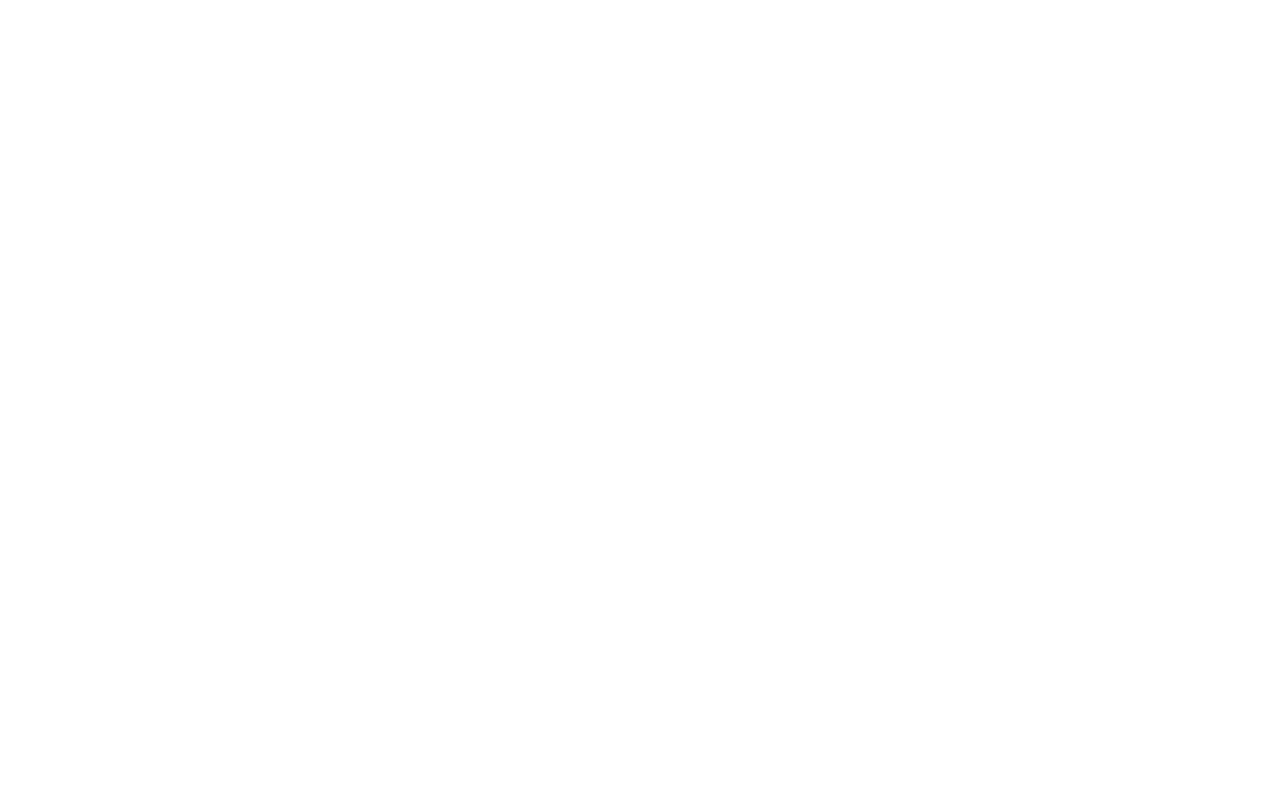
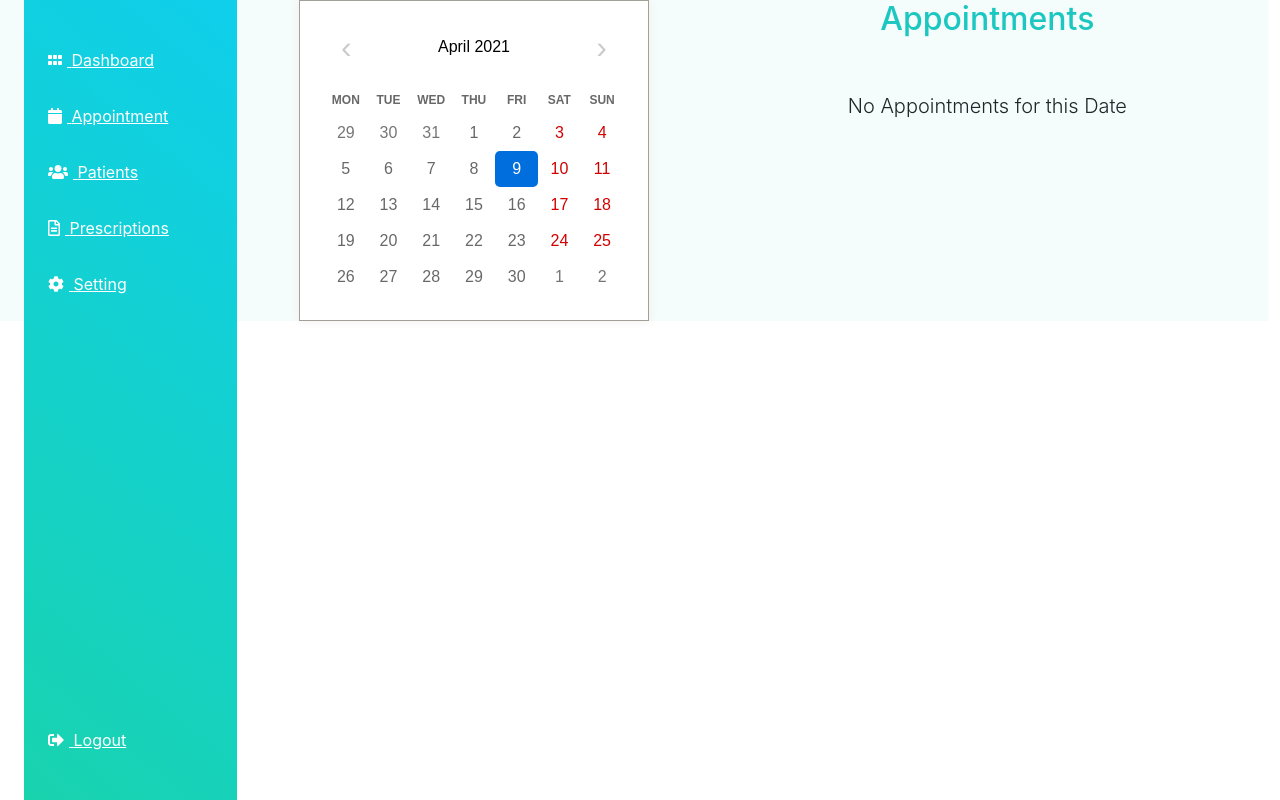
Before and after one commit to NayemulSCode/doctor-portal-client, a React (Create React App) app: page /dashboard/appointment in a window 1280 px wide. Built offline with nearby package versions, Linux system fonts and the light colour scheme; no server answers.

Commit message:
Revert "Revert "Dashboard""

```diff
--- a/src/App.js
+++ b/src/App.js
@@ -10,6 +10,8 @@
 import Appointment from './components/Appointment/Appiontment/Appointment';
 import Login from './components/Login/Login';
 import { createContext, useState } from 'react';
+import Dashboard from './components/Dashboard/Dashboard/Dashboard';
+import AllPatients from './components/AllPatients/AllPatients/AllPatients';
 
 export const UserContext = createContext();
 
@@ -21,6 +23,12 @@
       <Switch>
         <Route path="/appointment">
             <Appointment />
+        </Route>
+        <Route path="/dashboard/appointment">
+            <Dashboard />
+        </Route>
+        <Route path="/dashboard/allPatients">
+            <AllPatients />
         </Route>
         <Route path="/login">
             <Login />
--- /dev/null
+++ b/src/components/AllPatients/AllPatients/AllPatients.js
@@ -0,0 +1,25 @@
+import React, { useEffect, useState } from 'react';
+import AppointmentDetails from '../../Dashboard/AppointmentDetails/AppointmentDetails';
+import Sidebar from '../../Dashboard/Sidebar/Sidebar';
+
+
+const AllPatients = () => {
+    const [appointments, setAppointments] = useState([]);
+
+    useEffect(() => {
+        fetch('http://localhost:5000/appointments')
+            .then(res => res.json())
+            .then(data => setAppointments(data))
+    }, [])
+    return (
+        <div className="container-fluid row " >
+            <Sidebar />
+            <div className="col-md-10 p-4 pr-5" style={{ position: "absolute", right: 0, backgroundColor: "#F4FDFB" }}>
+                <h5 className="text-brand">All Patients</h5>
+                <AppointmentDetails appointments ={appointments} />
+            </div>
+        </div>
+    );
+};
+
+export default AllPatients;
--- a/src/components/Appointment/BokkingForm/BookingForm.js
+++ b/src/components/Appointment/BokkingForm/BookingForm.js
@@ -15,8 +15,23 @@
 const BookingForm = ({ modalIsOpen, closeModal, appointmentOn, date }) => {
     const { register, handleSubmit, errors } = useForm();
     const onSubmit = data =>{
+      data.service = appointmentOn;
+        data.date = date;
+        data.created = new Date();
+
+        fetch('http://localhost:5000/addAppointment', {
+            method: 'POST',
+            headers: { 'content-type': 'application/json' },
+            body: JSON.stringify(data)
+        })
+        .then(res => res.json())
+        .then(success => {
+            if(success){
+                closeModal();
+                 alert('We take your appointment successfully.');
+            }
+        })
       console.log(data);
-      closeModal();
     }
     return (
         <div>
--- /dev/null
+++ b/src/components/Dashboard/AppointmentByDate/AppointmentByDate.js
@@ -0,0 +1,20 @@
+import React from 'react';
+import AppointmentList from '../AppointmentList/AppointmentList';
+
+const AppointmentByDate = ({appointments}) => {
+    return (
+        <div>
+            <h2 className="text-brand text-center">Appointments</h2>
+            {
+                appointments.length ?
+                 <AppointmentList appointments={appointments} />
+                :
+                <div className="p-5">
+                    <h4 className="lead text-center">No Appointments for this Date</h4>
+                </div>
+            }
+        </div>
+    );
+};
+
+export default AppointmentByDate;
--- /dev/null
+++ b/src/components/Dashboard/AppointmentDetails/AppointmentDetails.js
@@ -0,0 +1,37 @@
+import React from 'react';
+
+const AppointmentDetails = ({appointments}) => {
+    return (
+        <table className="table table-borderless">
+            <thead>
+                <tr>
+                <th className="text-secondary text-left" scope="col">Sr No</th>
+                <th className="text-secondary" scope="col">Name</th>
+                <th className="text-secondary" scope="col">Gender</th>
+                <th className="text-secondary" scope="col">Age</th>
+                <th className="text-secondary" scope="col">Weight</th>
+                <th className="text-secondary" scope="col">Phone</th>
+                <th className="text-secondary" scope="col">Email</th>
+                </tr>
+            </thead>
+            <tbody>
+                {
+                  appointments.map((appointment, index) =>
+
+                    <tr>
+                        <td>{index + 1}</td>
+                        <td>{appointment.name}</td>
+                        <td>{appointment.gender}</td>
+                        <td>{appointment.age}</td>
+                        <td>{appointment.weight}KG</td>
+                        <td>{appointment.phone}</td>
+                        <td>{appointment.email}</td>
+                    </tr>
+                    )
+                }
+            </tbody>
+        </table>
+    );
+};
+
+export default AppointmentDetails;
--- /dev/null
+++ b/src/components/Dashboard/AppointmentList/AppointmentList.js
@@ -0,0 +1,29 @@
+import React from 'react';
+
+const AppointmentList = ({appointments}) => {
+    return (
+        <table className="table table-borderless">
+            <thead>
+                <tr>
+                <th className="text-secondary" scope="col">Name</th>
+                <th className="text-secondary" scope="col">Phone</th>
+                <th className="text-secondary" scope="col">Email</th>
+                </tr>
+            </thead>
+            <tbody>
+                {
+                  appointments.map((appointment, index) =>
+
+                    <tr>
+                        <td>{appointment.name}</td>
+                        <td>{appointment.phone}</td>
+                        <td>{appointment.email}</td>
+                    </tr>
+                    )
+                }
+            </tbody>
+        </table>
+    );
+};
+
+export default AppointmentList;
--- /dev/null
+++ b/src/components/Dashboard/Dashboard/Dashboard.js
@@ -0,0 +1,46 @@
+import React, { useEffect, useState } from 'react';
+import AppointmentByDate from '../AppointmentByDate/AppointmentByDate';
+import Sidebar from '../Sidebar/Sidebar';
+import Calendar from 'react-calendar';
+import 'react-calendar/dist/Calendar.css';
+
+const containerStyle = {
+    backgroundColor: "#F4FDFB",
+    height:"100%"
+}
+const Dashboard = () => {
+    const [selectedDate, setSelectedDate] = useState(new Date());
+    const [appointments, setAppointments] = useState([]);
+    const handleDateChange = date => {
+        setSelectedDate(date);
+    }
+    useEffect( () => {
+        fetch('http://localhost:5000/appointmentsByDate', {
+            method: 'POST',
+            headers: { 'content-type': 'application/json'},
+            body: JSON.stringify({date: selectedDate})
+        })
+        .then(res=>res.json())
+        .then(data => setAppointments(data))
+    }, [selectedDate])
+    return (
+        <section>
+            <div style={containerStyle} className="container-fluid row">
+                <div className="col-md-2">
+                    <Sidebar />
+                </div>
+                <div className="col-md-5 d-flex justify-content-center">
+                <Calendar
+                    onChange={handleDateChange}
+                    value={new Date()}
+                />
+                </div>
+                <div className="col-md-5">
+                    <AppointmentByDate appointments= {appointments} />
+                </div>
+            </div>
+        </section>
+    );
+};
+
+export default Dashboard;
--- /dev/null
+++ b/src/components/Dashboard/Sidebar/Sidebar.css
@@ -0,0 +1,14 @@
+.sidebar{
+    background-image: linear-gradient(40deg, #19d3ae,#0fcfec);
+    position: fixed;
+}
+.sidebar li{
+    margin-bottom: 2em;
+}
+.sidebar li:hover span{
+    display: inline-block;
+    transform: translate(5px);
+}
+.sidebar svg{
+    margin-right: 5px;
+}
--- /dev/null
+++ b/src/components/Dashboard/Sidebar/Sidebar.js
@@ -0,0 +1,44 @@
+import React from 'react';
+import { Link } from 'react-router-dom';
+import './Sidebar.css'
+import { FontAwesomeIcon } from '@fortawesome/react-fontawesome';
+import { faCog, faSignOutAlt, faCalendar, faGripHorizontal, faUsers } from '@fortawesome/free-solid-svg-icons';
+import {  faFileAlt } from '@fortawesome/free-regular-svg-icons'
+const Sidebar = () => {
+    return (
+        <div className="sidebar d-flex flex-column justify-content-between col-md-2 py-5 px-4" style={{height:"100vh"}}>
+        <ul className="list-unstyled">
+            <li>
+                <Link to="/dashboard/appointment" className="text-white">
+                    <FontAwesomeIcon icon={faGripHorizontal} /> <span>Dashboard</span>
+                </Link>
+            </li>
+            <li>
+                <Link to="" className="text-white">
+                    <FontAwesomeIcon icon={faCalendar} /> <span>Appointment</span>
+                </Link>
+            </li>
+            <li>
+                <Link to="/dashboard/allPatients" className="text-white">
+                    <FontAwesomeIcon icon={faUsers} /> <span>Patients</span>
+                </Link>
+            </li>
+            <li>
+                <Link to="/doctor/prescriptions" className="text-white">
+                    <FontAwesomeIcon icon={faFileAlt} /> <span>Prescriptions</span>
+                </Link>
+            </li>
+            <li>
+                <Link to="/doctor/setting" className="text-white" >
+                  <FontAwesomeIcon icon={faCog} /> <span>Setting</span>
+                </Link>
+            </li>
+        </ul>
+        <div>
+            <Link to="/" className="text-white"><FontAwesomeIcon icon={faSignOutAlt} /> <span>Logout</span></Link>
+        </div>
+    </div>
+    );
+};
+
+export default Sidebar;
```
